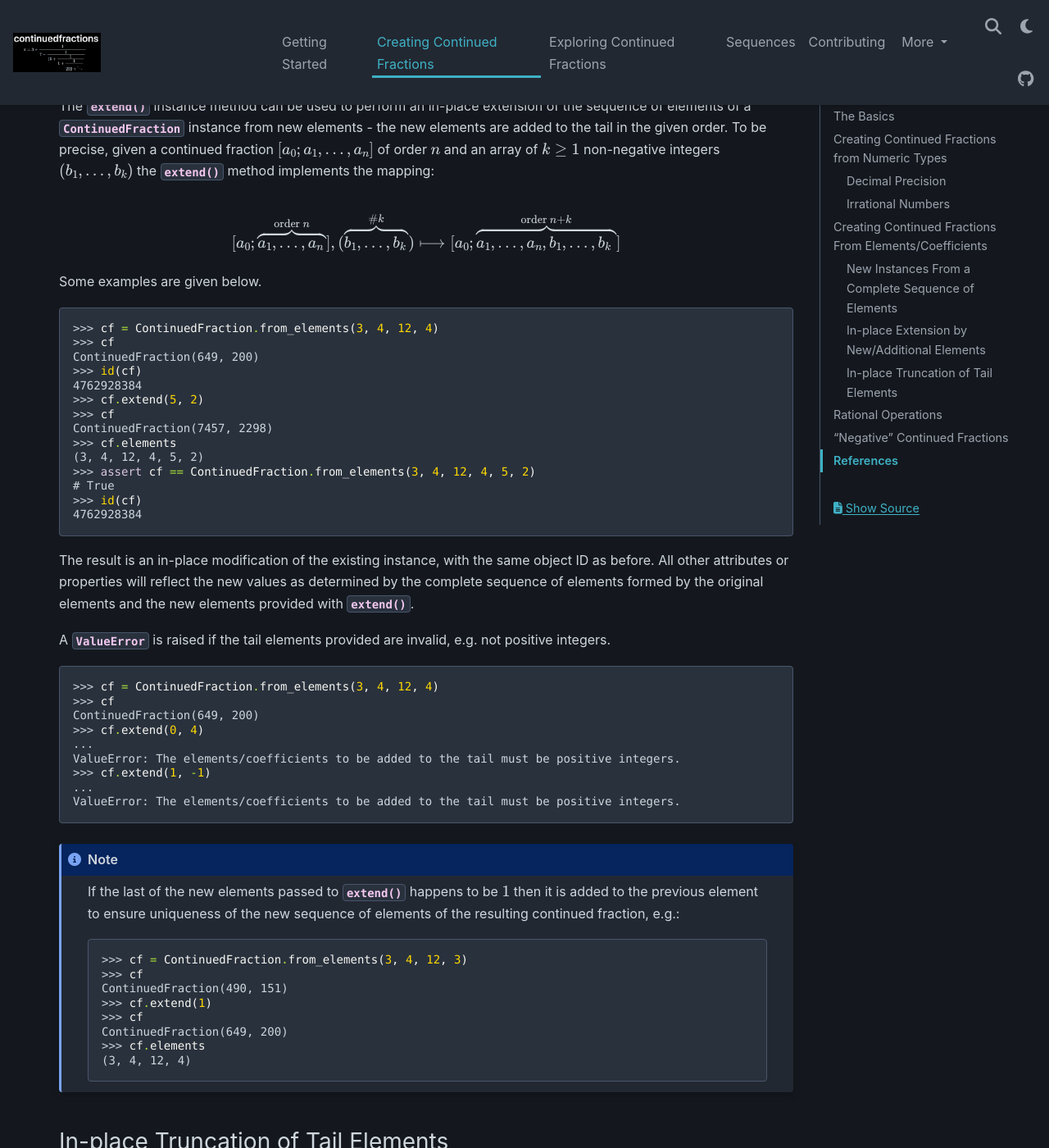
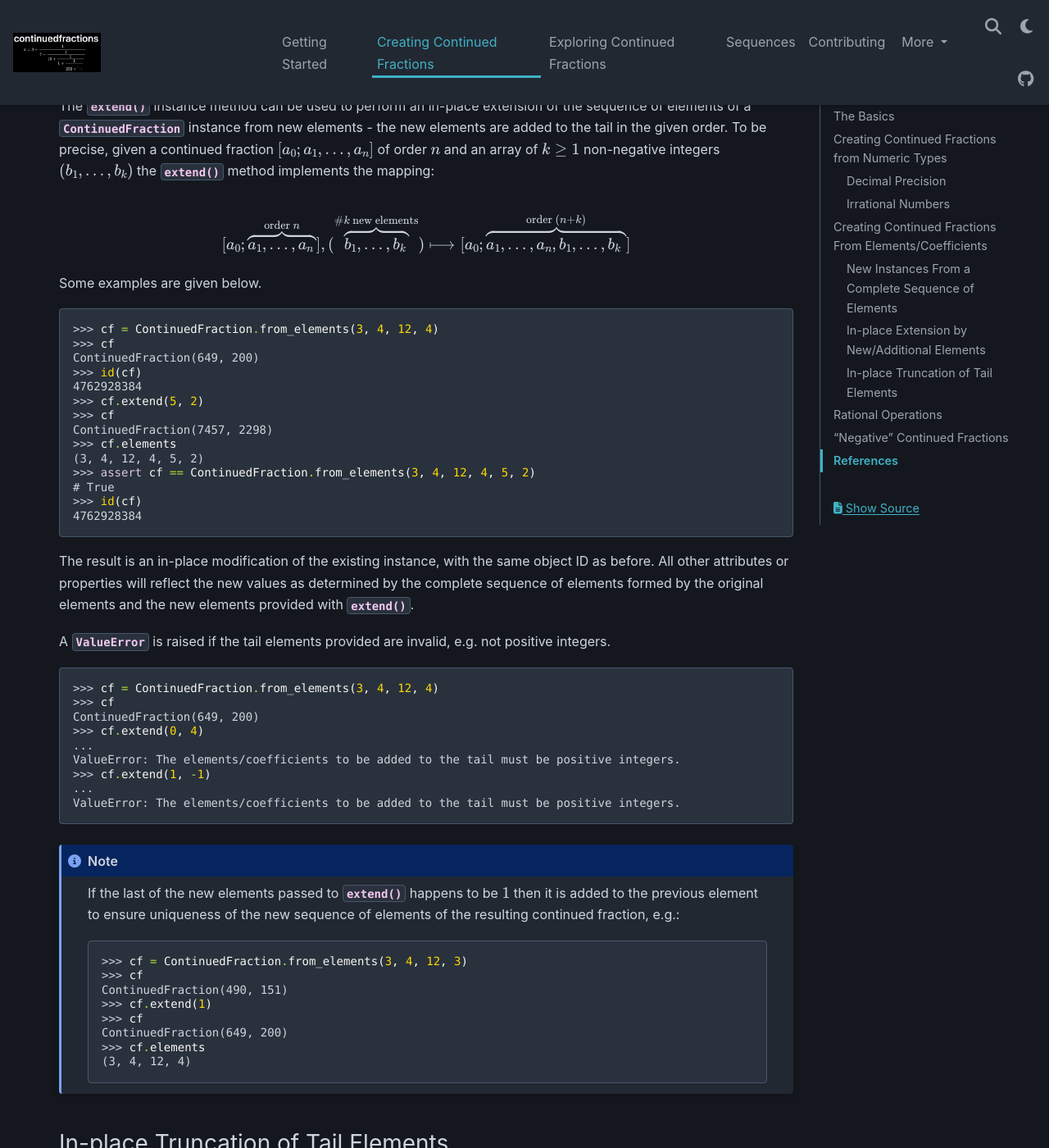
Before and after one commit to sr-murthy/continuedfractions, a Sphinx documentation site: the page built from docs/sources/creating-continued-fractions.rst, in a window 1280 px wide and 1400 px high, scrolled down 6189 px. Shown: the whole window at 82% size. Built offline with Sphinx 7.4.7 and the PyData theme 0.15.4, drawn with Linux system fonts in a browser that asks for light colours; nearby versions of some CDN libraries; some of the changed text lies outside the part shown.

Commit message:
docs: tweaks in creating continued fractions docs

```diff
--- a/docs/sources/creating-continued-fractions.rst
+++ b/docs/sources/creating-continued-fractions.rst
@@ -230,7 +230,7 @@
 
 .. math::
 
-   [a_0; \overbrace{a_1, \ldots, a_n}^{\text{order }n}], (\overbrace{b_1, \ldots, b_k}^{\text{#}k}) \longmapsto [a_0; \overbrace{a_1, \ldots, a_n, b_1, \ldots, b_k}^{\text{order }n + k}]
+   [a_0; \overbrace{a_1, \ldots, a_n}^{\text{order }n}], (\overbrace{b_1, \ldots, b_k}^{\text{#}k\text{ new elements}}) \longmapsto [a_0; \overbrace{a_1, \ldots, a_n, b_1, \ldots, b_k}^{\text{order }(n + k)}]
 
 Some examples are given below.
 
@@ -291,7 +291,7 @@
 
 .. math::
 
-   [a_0; \overbrace{a_1, \ldots, a_n}^{\text{order }n}], (\overbrace{a_{n - k + 1}, \ldots, a_n}^{\text{#}k}) \longmapsto [a_0; \overbrace{a_1, \ldots, a_{n - k}}^{\text{order }n - k}]
+   [a_0; \overbrace{a_1, \ldots, a_n}^{\text{order }n}], (\overbrace{a_{n - k + 1}, \ldots, a_n}^{\text{#}k\text{ tail elements}}) \longmapsto [a_0; \overbrace{a_1, \ldots, a_{n - k}}^{\text{order }(n - k)}]
 
 Some examples are given below.
 
```
